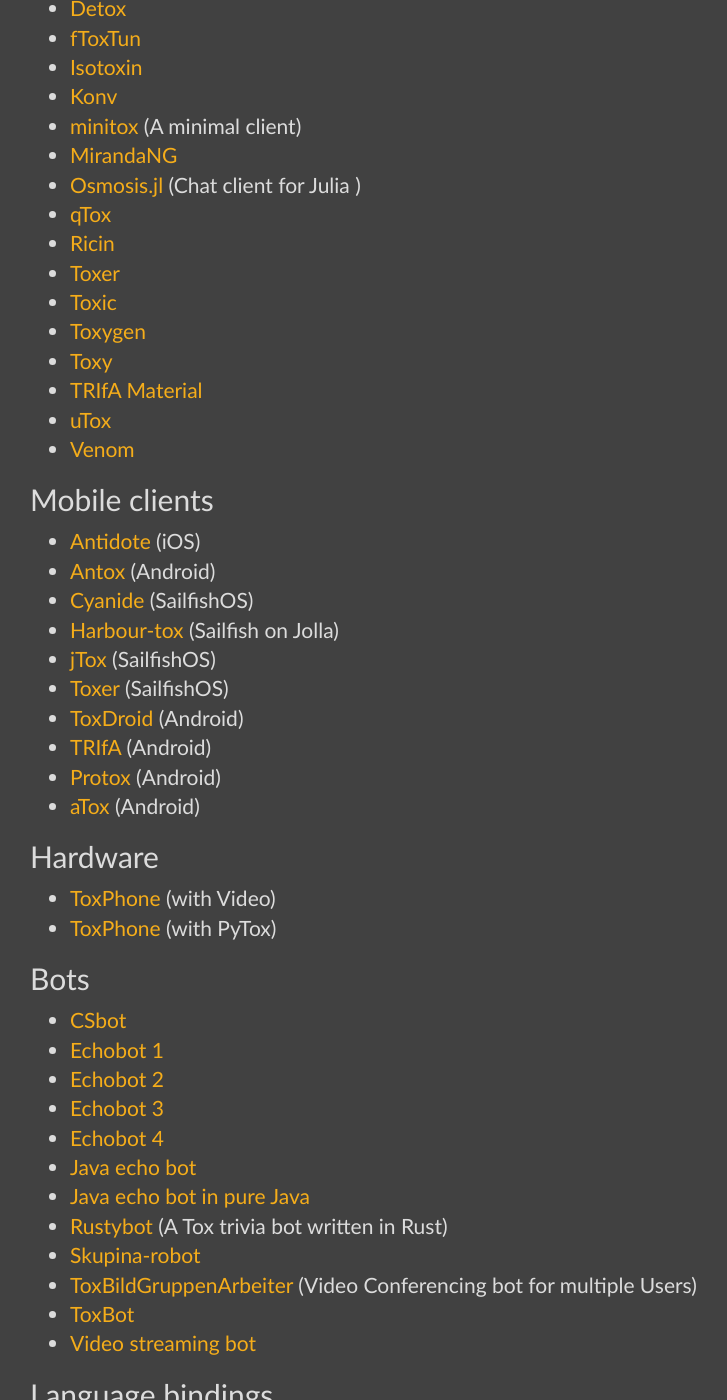
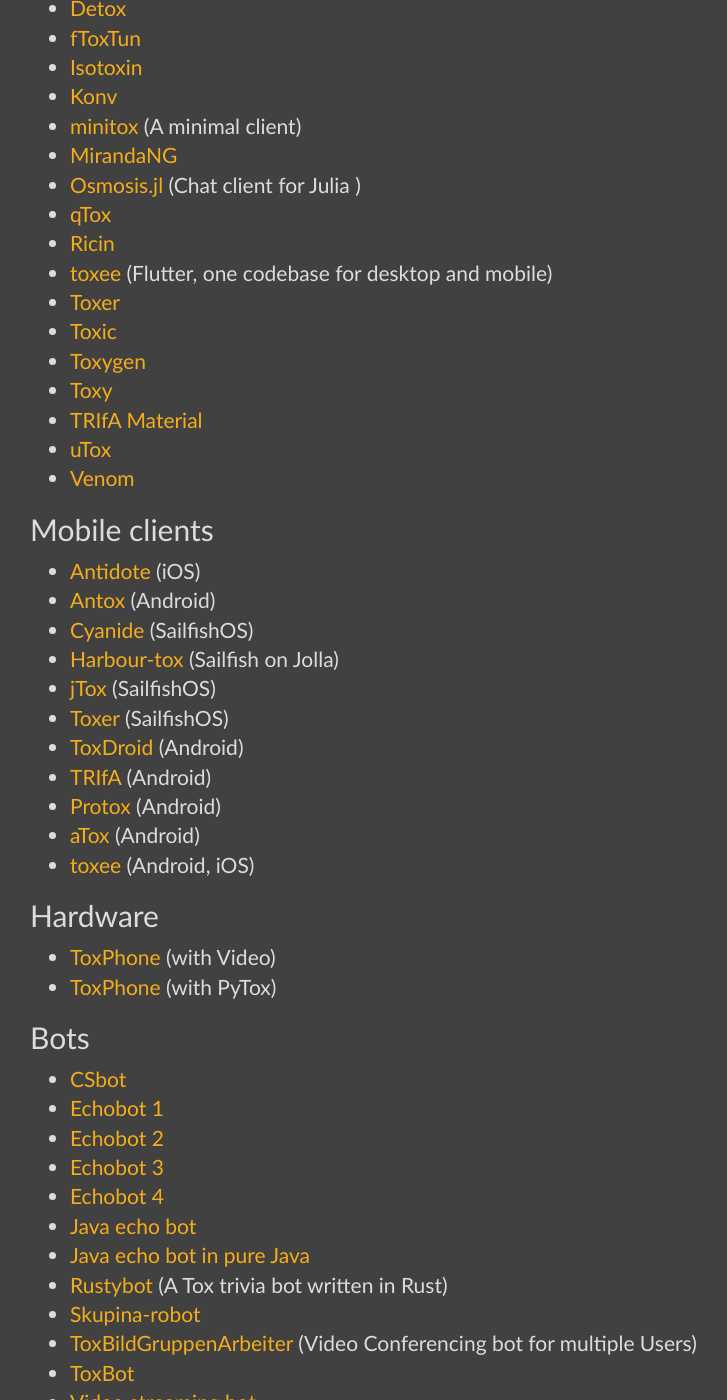
Before and after one commit to TokTok/website, a Jekyll site: the page built from toktok/integrations.md, in a window 1280 px wide and 1400 px high, scrolled down 273 px. Shown: the whole window, without its empty margins (40-767 px from the left). Built offline with Jekyll 4.4.1, drawn with Linux system fonts in a browser that asks for light colours; nearby versions of some CDN libraries; some of the changed text lies outside the part shown.

Commit message:
docs: Add toxee and Tim2Tox to integrations
toxee is a Tox client written in Flutter that runs from a single
codebase on desktop and mobile. Tim2Tox is the Dart/Flutter FFI layer
over c-toxcore that it is built on, listed under language bindings as
there was no Dart entry yet.

```diff
--- a/toktok/integrations.md
+++ b/toktok/integrations.md
@@ -24,6 +24,8 @@ yourself to this page.
     (Chat client for Julia )
 *   [qTox](https://github.com/qTox/qTox)
 *   [Ricin](https://github.com/RicinApp/Ricin)
+*   [toxee](https://github.com/agentx-icu/toxee)
+    (Flutter, one codebase for desktop and mobile)
 *   [Toxer](https://gitlab.com/Toxer/toxer-desktop)
 *   [Toxic](https://github.com/JFreegman/toxic)
 *   [Toxygen](https://github.com/toxygen-project/toxygen)
@@ -44,6 +46,7 @@ yourself to this page.
 *   [TRIfA](https://github.com/zoff99/ToxAndroidRefImpl) (Android)
 *   [Protox](https://gitlab.com/Monsterovich/protox) (Android)
 *   [aTox](https://github.com/evilcorpltd/aTox) (Android)
+*   [toxee](https://github.com/agentx-icu/toxee) (Android, iOS)
 
 # Hardware
 
@@ -71,6 +74,8 @@ yourself to this page.
 
 *   [Bash](https://github.com/mensinda/bash-toxcore)
 *   [C#](https://github.com/alexbakker/SharpTox)
+*   [Dart](https://github.com/agentx-icu/tim2tox) Tim2Tox
+    (Dart/Flutter FFI layer over c-toxcore)
 *   [Go](https://github.com/codedust/go-tox) go-tox
 *   [Go](https://github.com/TokTok/go-toxcore-c) go-toxcore
 *   [Go](https://github.com/xhebox/gtox) gtox
```
